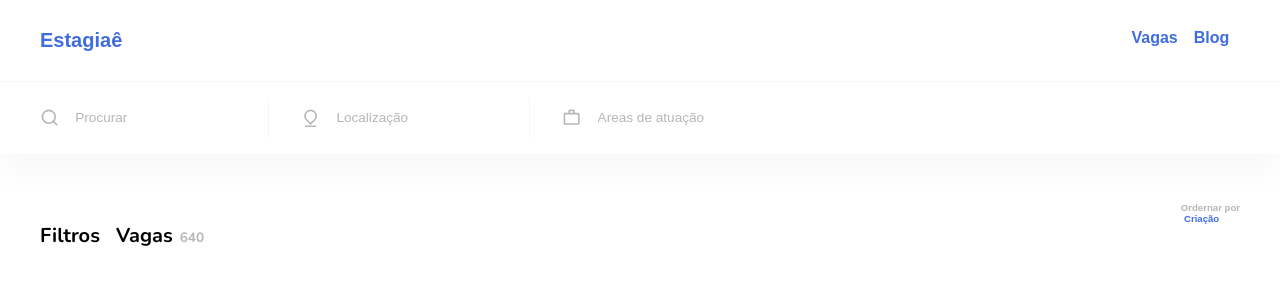
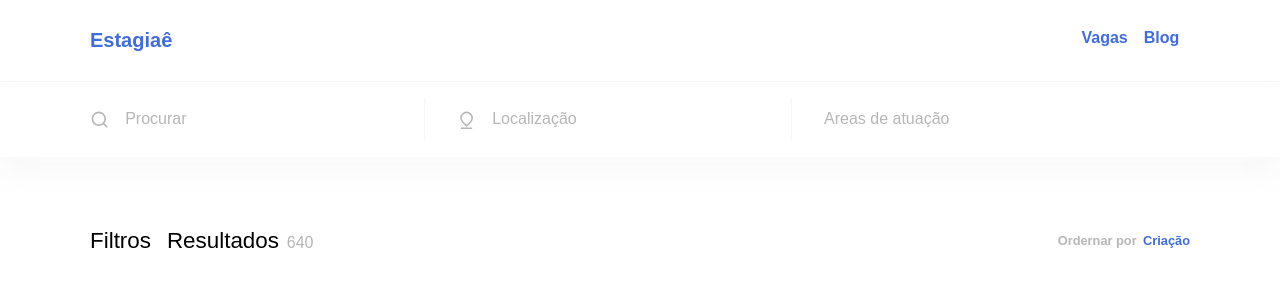
Before and after one commit to Pliskeviski/estagiae-webapp, a Next.js app: page /jobs-list in a window 1280 px wide. Shown: the top 300 px of the page. Built offline with nearby package versions, Linux system fonts and the light colour scheme; a web font is replaced by a local one.

Commit message:
feat(job-preview): initial card

```diff
--- a/src/components/header/styles.ts
+++ b/src/components/header/styles.ts
@@ -1,8 +1,8 @@
+import { LimitedContainerCss } from 'src/theme/globalStyles';
 import styled from 'styled-components';
 
 export const HeaderContainer = styled.header`
-  width: 100%;
-  max-width: ${({ theme }) => theme.containers.large};
+  ${LimitedContainerCss};
   padding: 1.8rem 0;
   margin: 0 auto;
   display: flex;
--- a/src/components/input/styles.ts
+++ b/src/components/input/styles.ts
@@ -24,7 +24,7 @@ export const StyledInput = styled.input<StyledInputType>`
   ${({ extraPaddingLeft }) =>
     extraPaddingLeft &&
     css`
-      padding-left: 2.2rem;
+      padding-left: 2.2rem !important;
     `}
 
   transition: all 0.2s;
--- /dev/null
+++ b/src/components/job-card/index.tsx
@@ -0,0 +1,5 @@
+import React from 'react';
+
+export const JobCard = React.memo(() => {
+  return null;
+});
--- a/src/components/page-wrapper/index.tsx
+++ b/src/components/page-wrapper/index.tsx
@@ -21,7 +21,7 @@ export const PageWrapper = memo(({ title, children }: IPageWrapperProps) => {
           crossOrigin="true"
         />
         <link
-          href="https://fonts.googleapis.com/css2?family=Nunito:wght@300;400;600;700;900&display=swap"
+          href="https://fonts.googleapis.com/css2?family=Poppins:wght@300;400;600;700;900&display=swap"
           rel="stylesheet"
         />
         <link rel="icon" href="/favicon.ico" key="favicon" />,
--- a/src/components/search/index.tsx
+++ b/src/components/search/index.tsx
@@ -1,6 +1,5 @@
 import { FiSearch } from 'react-icons/fi';
 import { RiMapPin5Line } from 'react-icons/ri';
-import { MdWorkOutline } from 'react-icons/md';
 
 import {
   ContainerInput,
@@ -22,7 +21,7 @@ export const Search = () => {
         </ContainerInput>
 
         <ContainerInput>
-          <StyledInput placeholder="Areas de atuação" icon={MdWorkOutline} />
+          <StyledInput placeholder="Areas de atuação" />
         </ContainerInput>
       </SearchLimitedContainer>
     </SearchContainer>
--- a/src/components/search/styles.ts
+++ b/src/components/search/styles.ts
@@ -1,4 +1,5 @@
 import styled from 'styled-components';
+import { LimitedContainer } from 'src/theme/globalStyles';
 import { Input } from '../input';
 
 export const SearchContainer = styled.div`
@@ -8,9 +9,7 @@ export const SearchContainer = styled.div`
   box-shadow: rgb(227 227 227 / 20%) 0px 20px 24px;
 `;
 
-export const SearchLimitedContainer = styled.div`
-  width: 100%;
-  max-width: ${({ theme }) => theme.containers.large};
+export const SearchLimitedContainer = styled(LimitedContainer)`
   margin: 0 auto;
 
   display: flex;
@@ -19,12 +18,14 @@ export const SearchLimitedContainer = styled.div`
 export const StyledInput = styled(Input)`
   input {
     border: none;
+    padding-left: 0;
   }
 `;
 
 export const ContainerInput = styled.div`
   border-right: 1px solid ${({ theme }) => theme.colors['gray-10']};
   margin-right: 2rem;
+  flex: 1;
 
   &:last-child {
     border-right: none;
--- a/src/containers/jobs-list/index.tsx
+++ b/src/containers/jobs-list/index.tsx
@@ -13,6 +13,10 @@ import {
 } from './styles';
 
 export const JobsListContainer = React.memo(() => {
+  const RenderJobs = () => {
+    return null;
+  };
+
   return (
     <>
       <Search />
@@ -23,13 +27,15 @@ export const JobsListContainer = React.memo(() => {
         <ContainerJobs>
           <ContainerJobsHeader>
             <TitleContainer>
-              Vagas <AmountOfJobs>640</AmountOfJobs>
+              Resultados <AmountOfJobs>640</AmountOfJobs>
             </TitleContainer>
             <OrderByContainer>
               <OrderByLabel>Ordernar por </OrderByLabel>
               <OrderedByValue>Criação</OrderedByValue>
             </OrderByContainer>
           </ContainerJobsHeader>
+
+          <RenderJobs />
         </ContainerJobs>
       </ContainerJobList>
     </>
--- a/src/containers/jobs-list/styles.ts
+++ b/src/containers/jobs-list/styles.ts
@@ -1,8 +1,8 @@
+import { LimitedContainerCss } from 'src/theme/globalStyles';
 import styled from 'styled-components';
 
 export const ContainerJobList = styled.section`
-  width: 100%;
-  max-width: ${({ theme }) => theme.containers.large};
+  ${LimitedContainerCss};
   margin: 0 auto;
   margin-top: 3rem;
   display: grid;
@@ -20,9 +20,8 @@ export const ContainerJobsHeader = styled.div`
 `;
 
 export const TitleContainer = styled.h3`
-  font-weight: bold;
-  font-family: ${({ theme }) => theme.fonts.tertiary};
-  font-size: ${({ theme }) => theme.fontSizes.body.large};
+  font-weight: normal;
+  font-size: ${({ theme }) => theme.fontSizes.h3};
 `;
 
 export const AmountOfJobs = styled.span`
@@ -35,6 +34,8 @@ export const OrderByContainer = styled.div`
   margin-left: auto;
   font-size: ${({ theme }) => theme.fontSizes.body.small};
   font-weight: bold;
+  display: flex;
+  align-items: center;
 `;
 
 export const OrderByLabel = styled.div`
@@ -45,5 +46,5 @@ export const OrderByLabel = styled.div`
 
 export const OrderedByValue = styled.div`
   color: ${({ theme }) => theme.colors.primary};
-  margin-left: 0.2rem;
+  margin-left: 0.4rem;
 `;
--- a/src/theme/globalStyles.ts
+++ b/src/theme/globalStyles.ts
@@ -1,4 +1,4 @@
-import { createGlobalStyle } from 'styled-components';
+import styled, { createGlobalStyle, css } from 'styled-components';
 
 export const GlobalStyle = createGlobalStyle`
   html {
@@ -10,3 +10,18 @@ export const GlobalStyle = createGlobalStyle`
     margin: 0;
   }
 `;
+
+export const LimitedContainerCss = css`
+  width: 100%;
+  max-width: ${({ theme }) => theme.containers.large};
+  margin: 0 auto;
+  transition: all 0.3s ease-in-out;
+
+  @media (max-width: ${({ theme }) => theme.breakpoints.large}) {
+    max-width: 95vw;
+  }
+`;
+
+export const LimitedContainer = styled.div`
+  ${LimitedContainerCss};
+`;
--- a/src/theme/styled.d.ts
+++ b/src/theme/styled.d.ts
@@ -18,6 +18,7 @@ declare module 'styled-components' {
     };
 
     fontSizes: {
+      h3: string;
       body: {
         large: string;
         medium: string;
@@ -29,5 +30,9 @@ declare module 'styled-components' {
     containers: {
       large: string;
     };
+
+    breakpoints: {
+      large: string;
+    };
   }
 }
--- a/src/theme/theme.ts
+++ b/src/theme/theme.ts
@@ -11,17 +11,21 @@ const Theme: DefaultTheme = {
   fonts: {
     primary: 'Gilroy, sans-serif',
     secondary: 'PlusJakarta, sans-serif',
-    tertiary: 'Nunito, sans-serif',
+    tertiary: 'Poppins, sans-serif',
   },
   fontSizes: {
+    h3: '1.4rem',
     body: {
       large: '1.25rem',
-      medium: '0.85rem',
-      small: '0.6rem',
+      medium: '1rem',
+      small: '0.8rem',
     },
     caption: '0.6rem',
   },
   containers: {
+    large: '1100px',
+  },
+  breakpoints: {
     large: '1200px',
   },
 };
```
Also changed, not shown: src/stores/jobs.store.tsx (added, +31 -0 lines).
